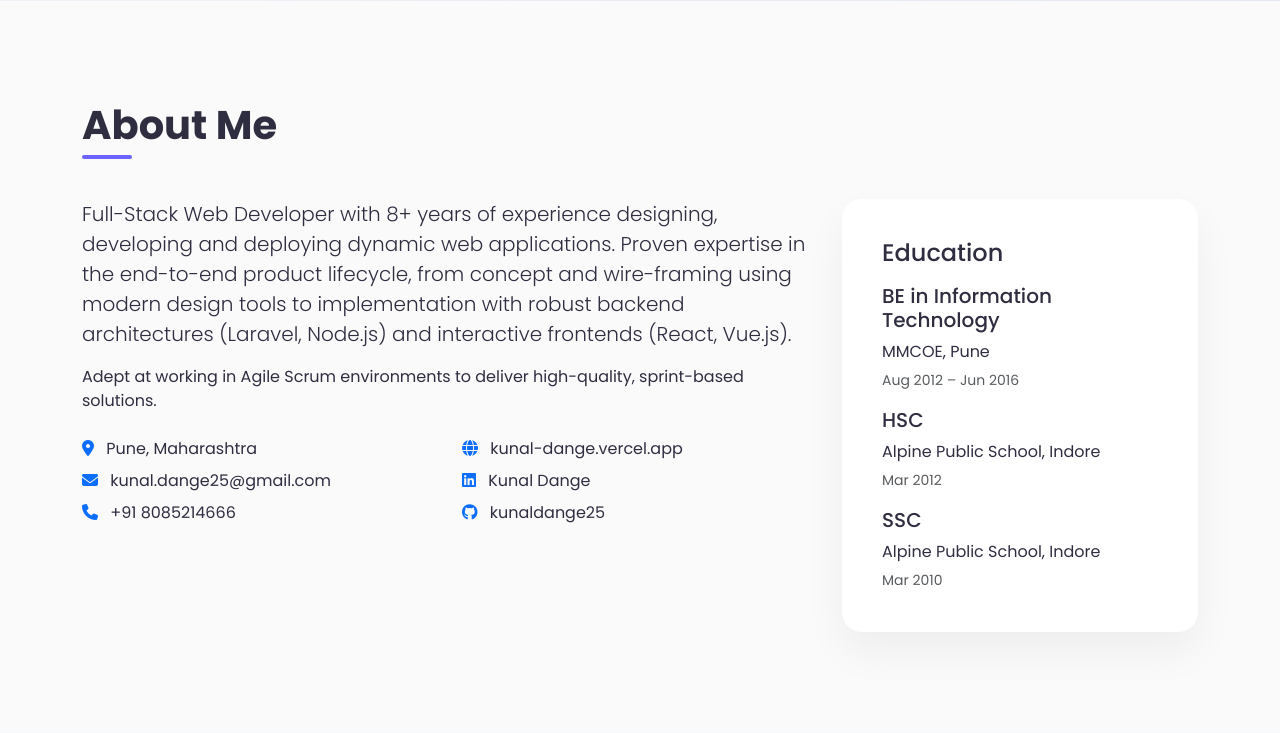
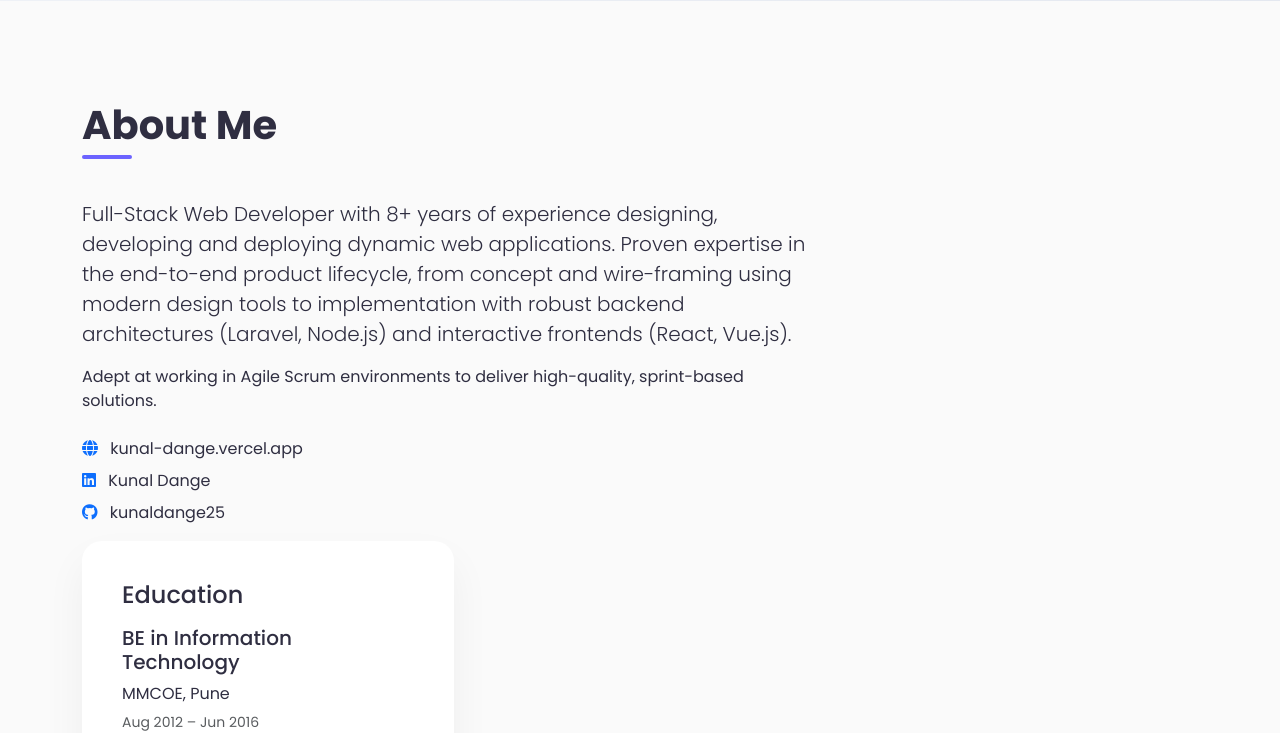
Before and after one commit to kunaldange25/My_Portfolio, a Flask app: template templates/index1.html in a window 1280 px wide. Shown: the part 799-1532 px from the top of the page. Run offline with Flask 3, Linux system fonts and the light colour scheme; the template is opened without the code that fills it, so the values that code supplies are empty; some libraries are stand-ins or nearby versions.

Commit message:
Update index1.html

```diff
--- a/templates/index1.html
+++ b/templates/index1.html
@@ -913,12 +913,12 @@
                     <p class="lead">Full-Stack Web Developer with 8+ years of experience designing, developing and deploying dynamic web applications. Proven expertise in the end-to-end product lifecycle, from concept and wire-framing using modern design tools to implementation with robust backend architectures (Laravel, Node.js) and interactive frontends (React, Vue.js).</p>
                     <p>Adept at working in Agile Scrum environments to deliver high-quality, sprint-based solutions.</p>
                     <div class="row mt-4">
-                        <div class="col-md-6">
+                        <!-- <div class="col-md-6">
                             <ul class="list-unstyled">
                                 <li class="mb-2"><i class="fas fa-map-marker-alt me-2 text-primary"></i> Pune, Maharashtra</li>
                                 <li class="mb-2"><i class="fas fa-envelope me-2 text-primary"></i> kunal.dange25@gmail.com</li>
                                 <li class="mb-2"><i class="fas fa-phone me-2 text-primary"></i> +91 8085214666</li>
-                            </ul>
+                            </ul> -->
                         </div>
                         <div class="col-md-6">
                             <ul class="list-unstyled">
```
